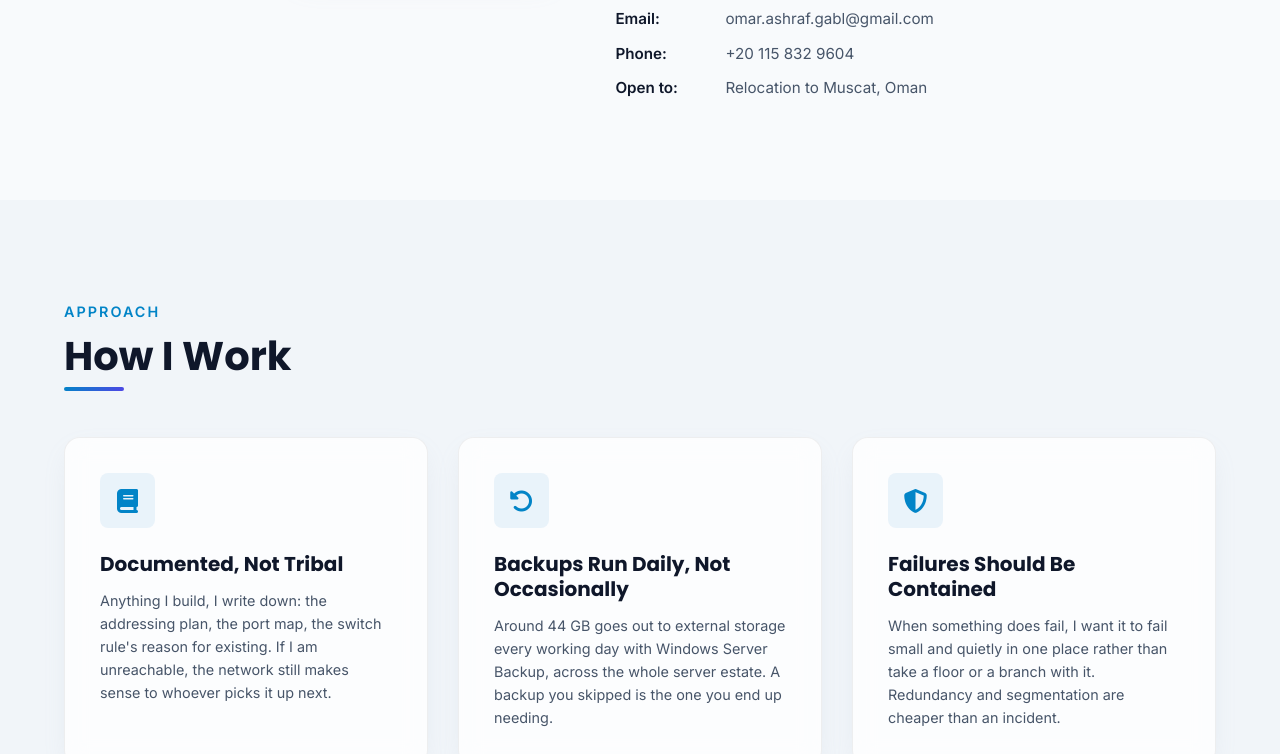
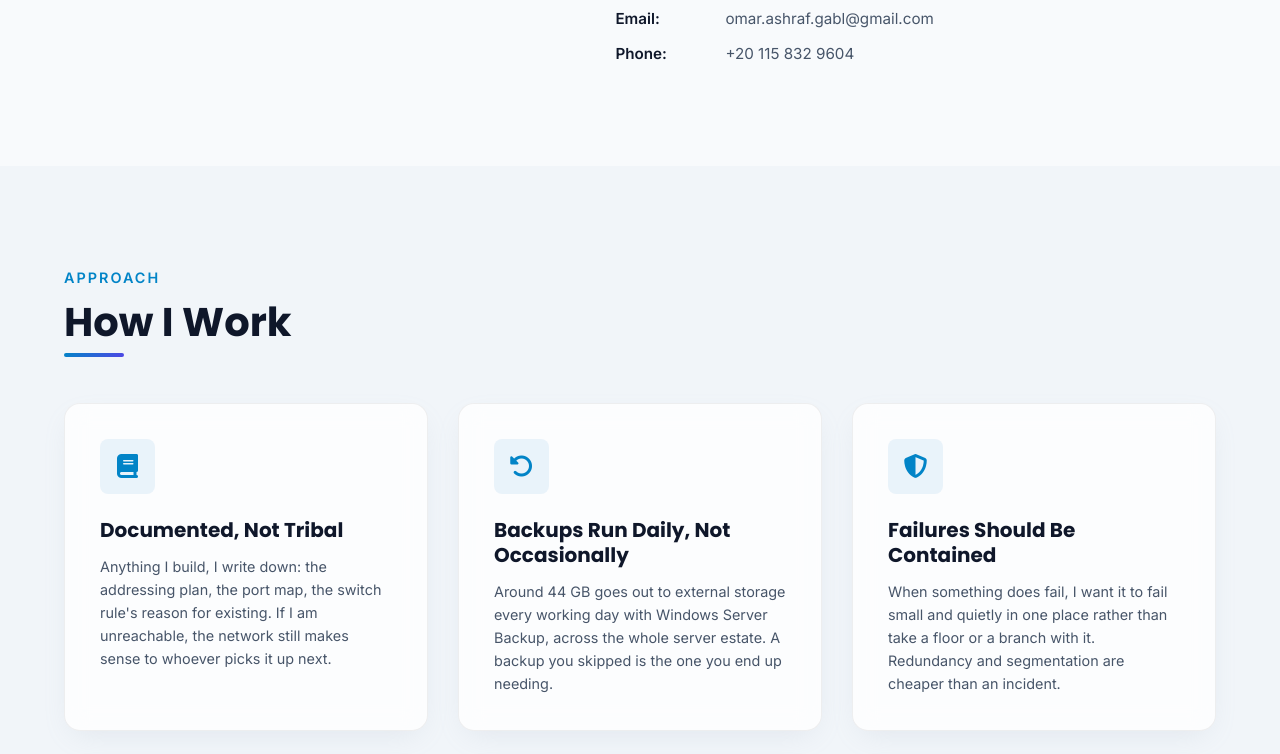
Before and after one commit to omargablx02/portfolio, a plain HTML site: page index.html in a window 1280 px wide. Shown: the part 1677-2431 px from the top of the page. Drawn offline with Linux system fonts and the light colour scheme; animation ran at ten frames a second.

Commit message:
Remove relocation line from portfolio (contact card + footer)

```diff
--- a/index.html
+++ b/index.html
@@ -297,10 +297,6 @@
                         <div class="info-row">
                             <span class="info-label">Phone:</span>
                             <span class="info-value"><a href="tel:+201158329604">+20 115 832 9604</a></span>
-                        </div>
-                        <div class="info-row">
-                            <span class="info-label">Open to:</span>
-                            <span class="info-value">Relocation to Muscat, Oman</span>
                         </div>
                     </div>
                 </div>
@@ -1213,7 +1209,7 @@
                             <div class="c-icon"><i class="fa-solid fa-location-dot"></i></div>
                             <div class="c-info">
                                 <h4>Work Location</h4>
-                                <p>Cairo, Egypt (Open to relocation to Muscat, Oman)</p>
+                                <p>Cairo, Egypt</p>
                             </div>
                         </div>
                     </div>
```
